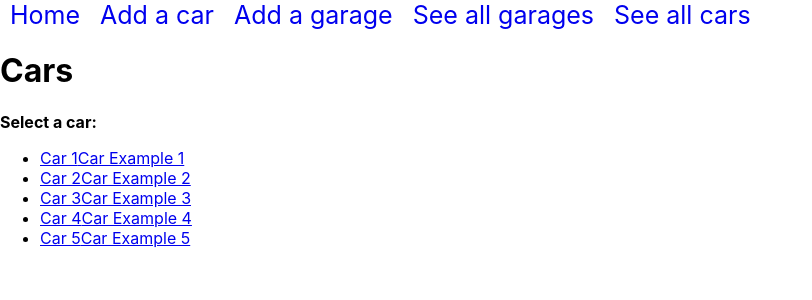
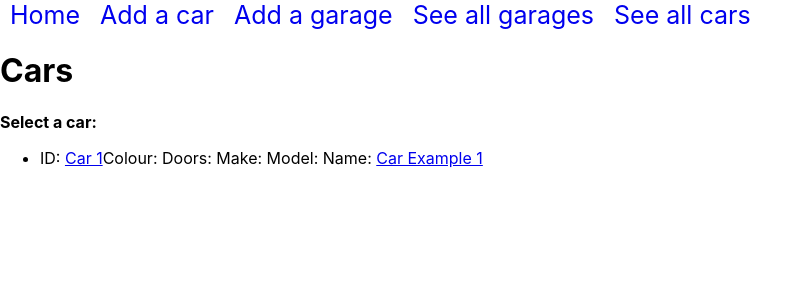
Before and after one commit to sashumi/cne-group1, a React (Create React App) app in the folder frontend/: page /cars/all in a window 1280 px wide. Shown: the top 300 px of the page, without its empty margins (0-812 px from the left). Built offline with nearby package versions, Linux system fonts and the light colour scheme.

Commit message:
Changed cars and Garage

```diff
--- a/frontend/src/Components/AllCars.jsx
+++ b/frontend/src/Components/AllCars.jsx
@@ -8,24 +8,12 @@ const Cars = () => {
             <strong>Select a car:</strong>
             <ul>
                 <li>
-                    <Link to="/cars/readbyid/1">Car 1</Link>
-                    <Link to="/cars/readbyname/carexample1">Car Example 1</Link>
-                </li>
-                <li>
-                    <Link to="/cars/readbyid/2">Car 2</Link>
-                    <Link to="/cars/readbyname/carexample2">Car Example 2</Link>
-                </li>
-                <li>
-                    <Link to="/cars/readbyid/3">Car 3</Link>
-                    <Link to="/cars/readbyname/carexample3">Car Example 3</Link>
-                </li>
-                <li>
-                    <Link to="/cars/readbyid/4">Car 4</Link>
-                    <Link to="/cars/readbyname/carexample4">Car Example 4</Link>
-                </li>
-                <li>
-                    <Link to="/cars/readbyid/5">Car 5</Link>
-                    <Link to="/cars/readbyname/carexample5">Car Example 5</Link>
+                    ID: <Link to="/cars/readbyid/1">Car 1</Link>
+                    Colour:
+                    Doors:
+                    Make:
+                    Model:
+                    Name: <Link to="/cars/readbyname/carexample1">Car Example 1</Link>
                 </li>
             </ul>
             <p>{id}</p>
--- a/frontend/src/Components/AllGarages.jsx
+++ b/frontend/src/Components/AllGarages.jsx
@@ -9,18 +9,7 @@ const Garages = () => {
             <ul>
                 <li>
                     <Link to="/garage/readbyid/1">Garage 1</Link>
-                </li>
-                <li>
-                    <Link to="/garage/readbyid/2">Garage 2</Link>
-                </li>
-                <li>
-                    <Link to="/garage/readbyid/3">Garage 3</Link>
-                </li>
-                <li>
-                    <Link to="/garage/readbyid/4">Garage 4</Link>
-                </li>
-                <li>
-                    <Link to="/garage/readbyid/5">Garage 5</Link>
+                    Name:
                 </li>
             </ul>
             <p>{id}</p>
```
